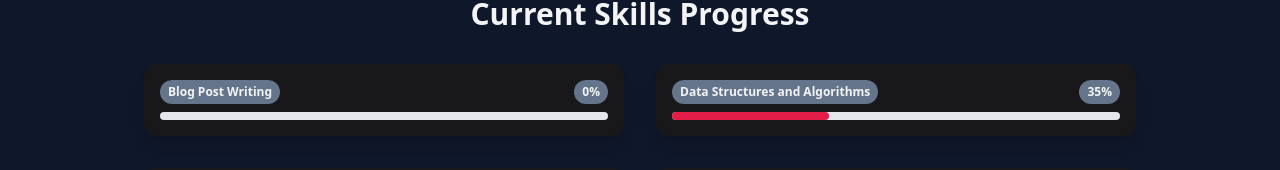
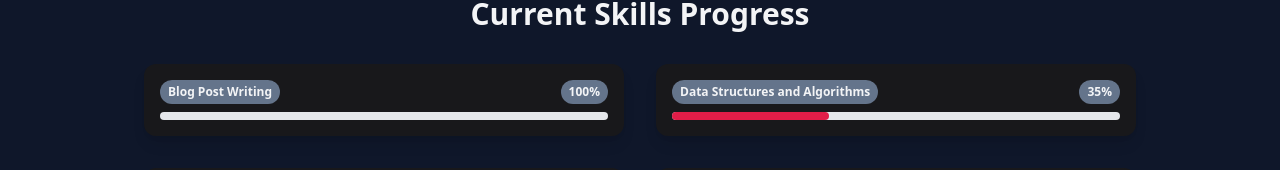
Before and after one commit to TeejMcSteez/WebsiteRebuild, a SvelteKit app in the folder client/: page / in a window 1280 px wide. Shown: the part 2713-2883 px from the top of the page. Built offline with nearby package versions, Linux system fonts and the light colour scheme.

Commit message:
Update skill bar for blog post writing

```diff
--- a/client/src/routes/+page.svelte
+++ b/client/src/routes/+page.svelte
@@ -160,7 +160,7 @@
           <div class="bg-zinc-900 p-4 rounded-xl shadow-lg">
             <div class="flex justify-between mb-2">
               <span class="text-xs font-semibold bg-slate-500 rounded-full px-2 py-1">Blog Post Writing</span>
-              <span class="text-xs font-semibold bg-slate-500 rounded-full px-2 py-1">0%</span>
+              <span class="text-xs font-semibold bg-slate-500 rounded-full px-2 py-1">100%</span>
             </div>
             <div class="w-full h-2 bg-gray-200 rounded-full">
               <div class="h-full rounded-full bg-rose-600" style="width: 0%"></div>
```
